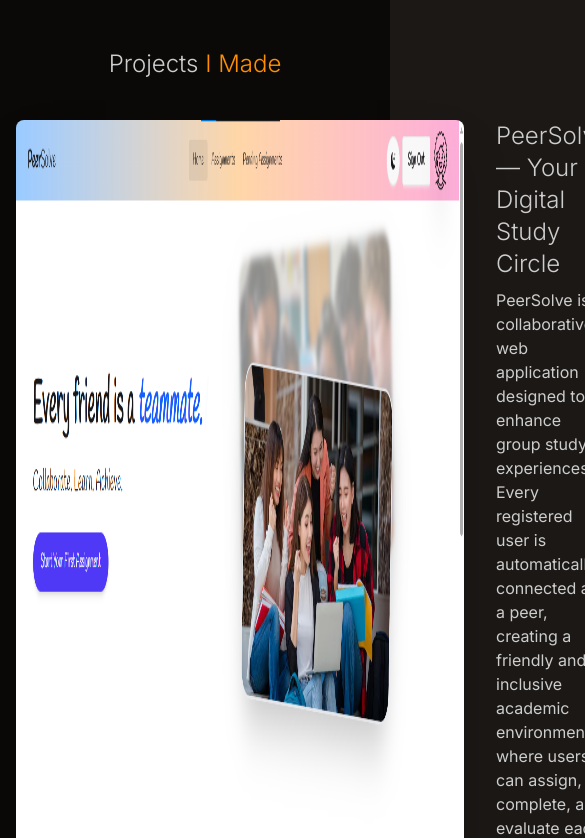
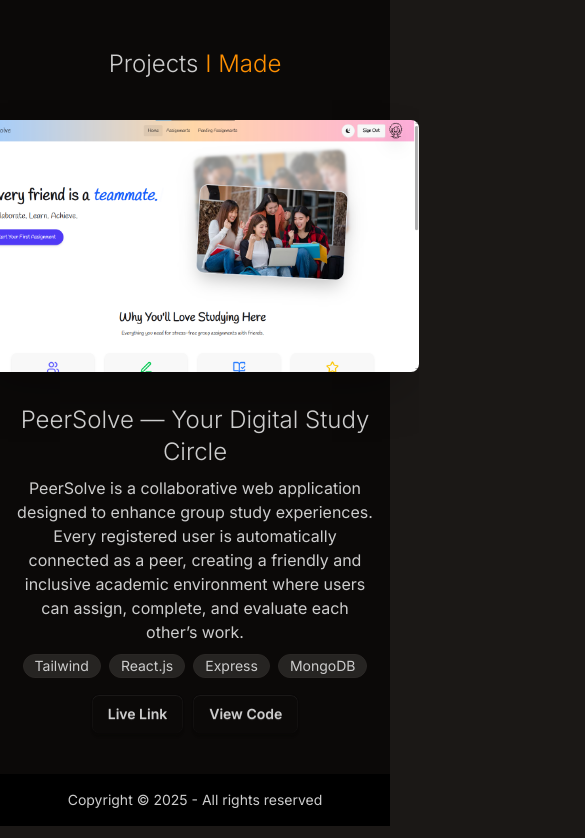
Before and after one commit to toimurhasan/my-portfolio, a React (Vite) app: page / in a window 390 px wide. Shown: the part 1760-2598 px from the top of the page, 585 px wide, since content can reach past the window. Built offline with nearby package versions, Linux system fonts and the light colour scheme.

Commit message:
projects section made responsive

```diff
--- a/src/components/Project.jsx
+++ b/src/components/Project.jsx
@@ -2,9 +2,13 @@
 
 const Project = () => {
   return (
-    <div className="flex gap-8">
-      <img src="/peersolve.png" alt="Project One" className="max-w-md rounded-lg shadow-2xl" />
-      <div className="space-y-2">
+    <div className="flex flex-col items-center lg:flex-row  gap-8">
+      <img
+        src="/peersolve.png"
+        alt="Project One"
+        className="md:max-w-lg max-w-md lg:max-w-md rounded-lg shadow-2xl object-cover"
+      />
+      <div className="space-y-2 text-center lg:text-start">
         <h3 className="text-2xl font-light ">PeerSolve — Your Digital Study Circle</h3>
         <p>
           PeerSolve is a collaborative web application designed to enhance group study experiences.
```
